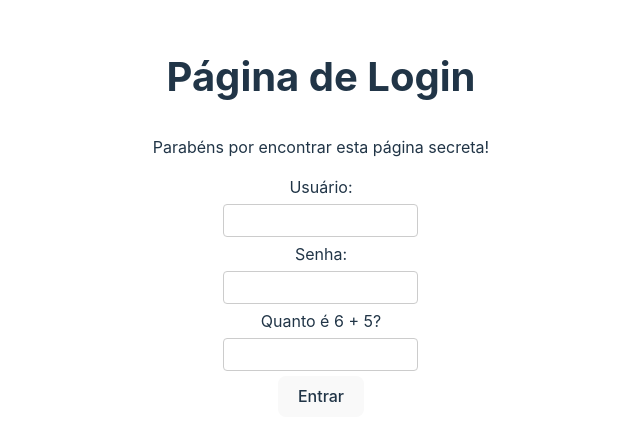
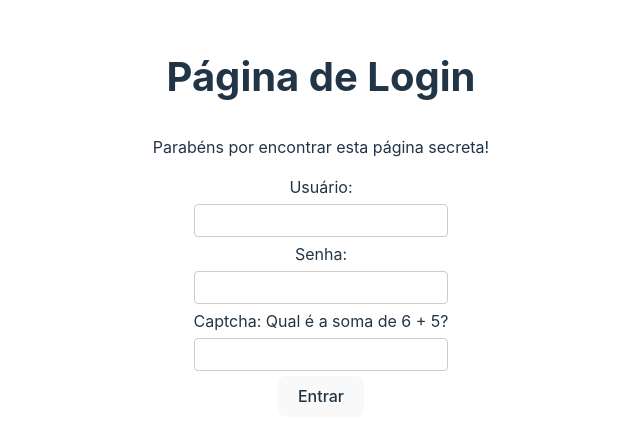
Before and after one commit to Paduan/Cyber-Rats, a React (Vite) app in the folder cyber-rats/: page /login in a window 1280 px wide. Shown: the part 181-622 px from the top of the page, without its empty margins (319-959 px from the left). Built offline with nearby package versions, Linux system fonts and the light colour scheme.

Commit message:
modified:   cyber-rats/api/auth.js 	modified:   cyber-rats/src/Login.jsx

```diff
--- a/cyber-rats/api/auth.js
+++ b/cyber-rats/api/auth.js
@@ -1,6 +1,6 @@
 // src/api/auth.js
 
-export const correctLogin = {
-    username: 'memphis',
-    password: 'd4ftv3r1d15qu0',
+export const validCredentials = {
+    username: "memphis",
+    password: "d4ftv3r1d15qu0",
   };
--- a/cyber-rats/src/Login.jsx
+++ b/cyber-rats/src/Login.jsx
@@ -1,31 +1,35 @@
 // src/Login.jsx
-import React, { useState } from 'react';
-import { correctLogin } from './api/auth'; // Importa o login correto
+import React, { useState } from "react";
+import { validCredentials } from "./api/auth"; // Importa as credenciais
 
 function Login() {
-  const [username, setUsername] = useState('');
-  const [password, setPassword] = useState('');
-  const [captchaA, setCaptchaA] = useState(Math.floor(Math.random() * 10));
-  const [captchaB, setCaptchaB] = useState(Math.floor(Math.random() * 10));
-  const [captchaInput, setCaptchaInput] = useState('');
-  const [error, setError] = useState('');
+  const [username, setUsername] = useState("");
+  const [password, setPassword] = useState("");
+  const [captchaA, setCaptchaA] = useState(Math.floor(Math.random() * 10)); // Número 1
+  const [captchaB, setCaptchaB] = useState(Math.floor(Math.random() * 10)); // Número 2
+  const [captchaInput, setCaptchaInput] = useState("");
+  const [errorMessage, setErrorMessage] = useState("");
 
   const handleSubmit = (e) => {
     e.preventDefault();
 
-    // Verifica o CAPTCHA
-    const captchaResult = parseInt(captchaInput, 10);
-    if (captchaResult !== captchaA + captchaB) {
-      setError('CAPTCHA incorreto. Tente novamente.');
+    // Valida o Captcha
+    if (parseInt(captchaInput) !== captchaA + captchaB) {
+      setErrorMessage("Captcha incorreto. Tente novamente.");
       return;
     }
 
-    // Verifica o login e senha
-    if (username === correctLogin.username && password === correctLogin.password) {
-      alert('Login bem-sucedido! Bem-vindo à página secreta.');
+    // Valida as credenciais
+    if (username === validCredentials.username && password === validCredentials.password) {
+      alert("Login bem-sucedido! Bem-vindo!");
     } else {
-      setError('Usuário ou senha incorretos.');
+      setErrorMessage("Usuário ou senha incorretos.");
     }
+
+    // Reseta o captcha para dificultar tentativas
+    setCaptchaA(Math.floor(Math.random() * 10));
+    setCaptchaB(Math.floor(Math.random() * 10));
+    setCaptchaInput("");
   };
 
   return (
@@ -54,18 +58,14 @@ function Login() {
           />
         </div>
         <div>
-          <label htmlFor="captcha">
-            Quanto é {captchaA} + {captchaB}?
-          </label>
+          <label>Captcha: Qual é a soma de {captchaA} + {captchaB}?</label>
           <input
-            type="text"
-            id="captcha"
-            name="captcha"
+            type="number"
             value={captchaInput}
             onChange={(e) => setCaptchaInput(e.target.value)}
           />
         </div>
-        {error && <p style={{ color: 'red' }}>{error}</p>}
+        {errorMessage && <p style={{ color: "red" }}>{errorMessage}</p>}
         <button type="submit">Entrar</button>
       </form>
     </div>
```
